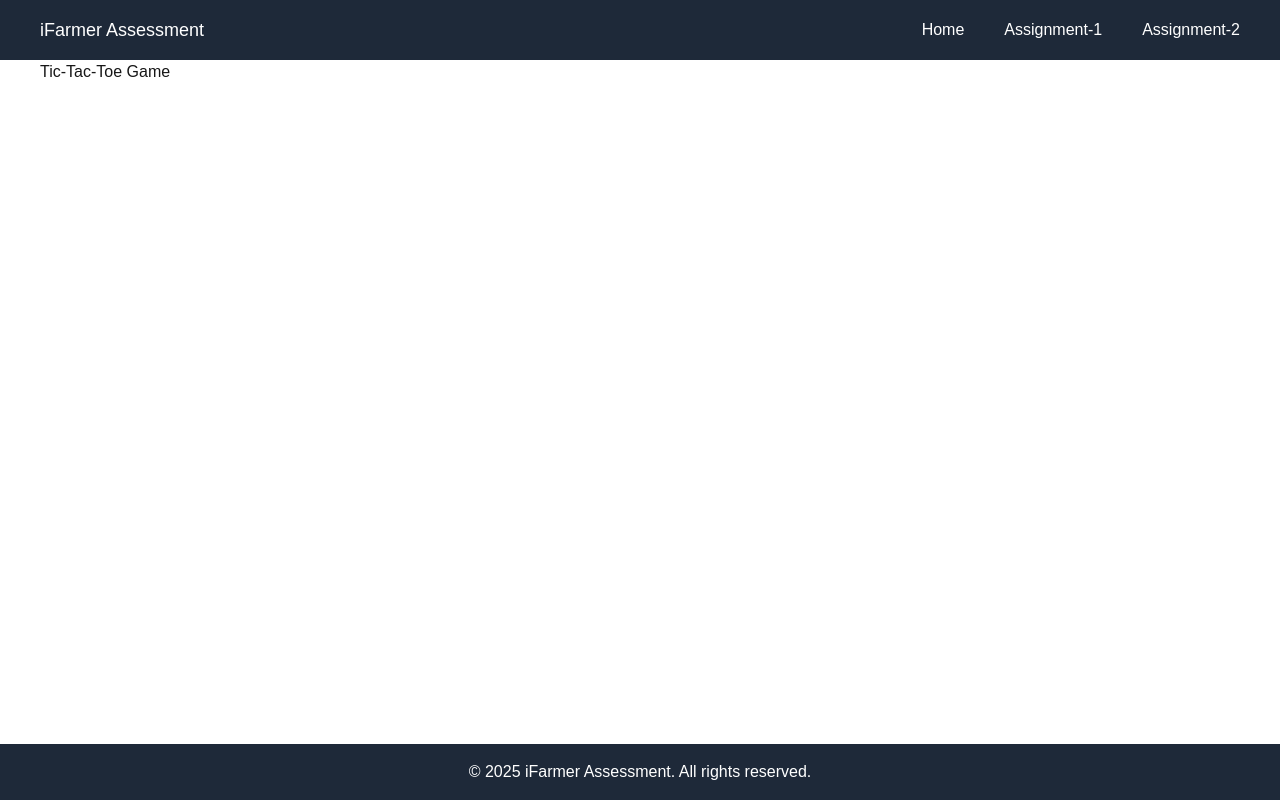
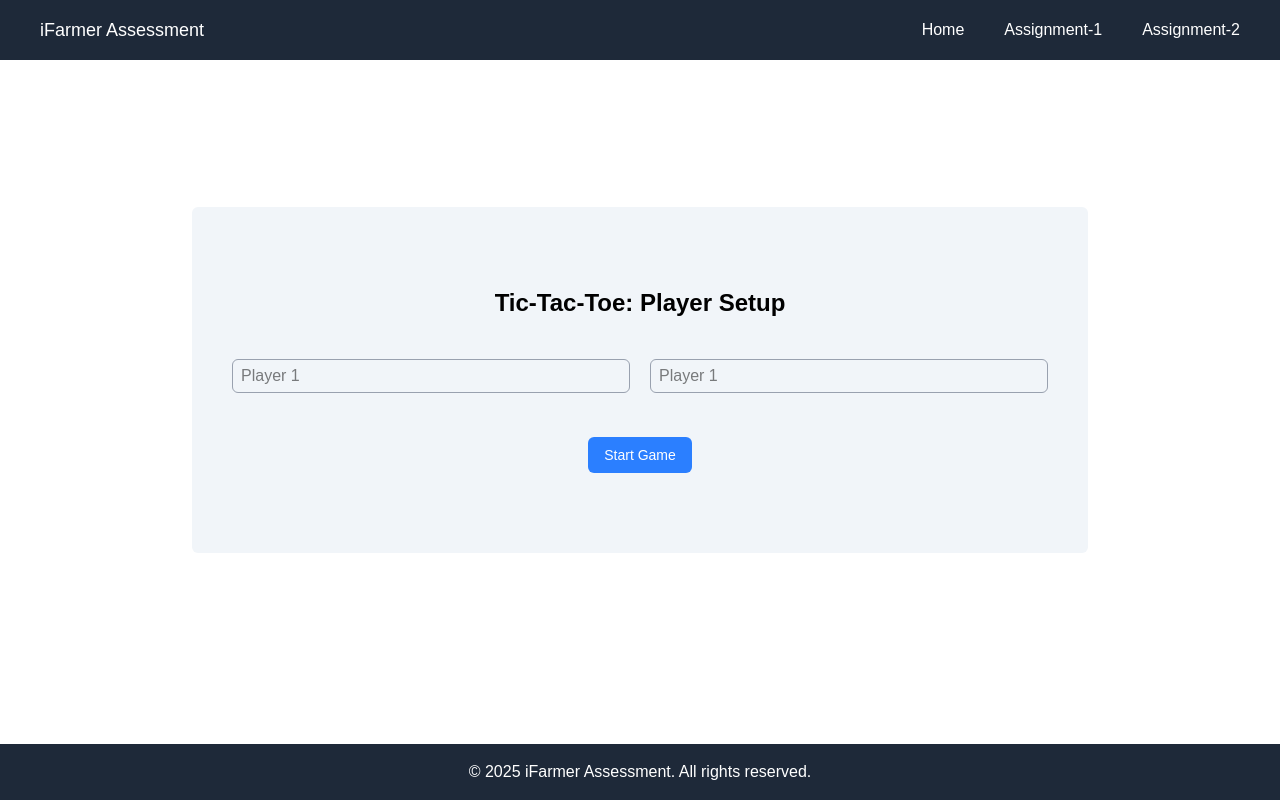
Before and after one commit to mesu-ai/ifarmer-assessment, a Next.js app: page /assignment-1 in a window 1280 px wide. Built offline with nearby package versions, Linux system fonts and the light colour scheme.

Commit message:
feat: tik-tac-toe player setup

```diff
--- /dev/null
+++ b/src/app/assignment-1/game/page.tsx
@@ -0,0 +1,12 @@
+import PageTitle from '@/components/ui/PageTitle';
+import React from 'react';
+
+const GamePage = () => {
+  return (
+    <div className='bg-white'>
+      <PageTitle>Play Tic-Tac-Toe</PageTitle>
+    </div>
+  );
+};
+
+export default GamePage;
--- /dev/null
+++ b/src/app/assignment-1/layout.tsx
@@ -0,0 +1,11 @@
+import React from 'react';
+
+const layout = ({children}: {children: React.ReactNode}) => {
+  return (
+    <div>
+      {children}
+    </div>
+  );
+};
+
+export default layout;
--- a/src/app/assignment-1/page.tsx
+++ b/src/app/assignment-1/page.tsx
@@ -1,11 +1,73 @@
-import React from 'react';
+'use client';
 
-const page = () => {
+import PageTitle from '@/components/ui/PageTitle';
+import { useRouter } from 'next/navigation';
+import React, { FocusEvent, FormEvent, useState } from 'react';
+
+interface PlayerProps {
+  player1: string;
+  player2: string;
+}
+
+const PlayerSetupPage = () => {
+  const router = useRouter();
+  const [players, setPlayers] = useState<PlayerProps>({
+    player1: '',
+    player2: '',
+  });
+
+
+  const handleBlur = (e: FocusEvent<HTMLInputElement>) => {
+    const { name, value } = e.target;
+    const newPlayer = { ...players };
+    newPlayer[name as keyof typeof players] = value;
+    setPlayers(newPlayer);
+  };
+
+  const handleSubmit = (e: FormEvent<HTMLFormElement>) => {
+    e.preventDefault();
+
+    sessionStorage.setItem('players', JSON.stringify(players));
+    router.push('/assignment-1/game');
+  };
+
   return (
-    <div>
-      <h1>Tic-Tac-Toe Game</h1>
+    <div className='flex items-center justify-center min-h-[80vh]'>
+      <div className='bg-slate-100 rounded-md py-20 px-10 max-w-4xl w-full'>
+        <PageTitle>Tic-Tac-Toe: Player Setup</PageTitle>
+        <form
+          onSubmit={handleSubmit}
+          className=' text-black grid md:grid-cols-2 gap-5 mt-6 lg:mt-10'
+        >
+          <input
+            type='text'
+            name='player1'
+            id='player1'
+            className='outline-none border border-gray-400 rounded-md px-2 py-1 focus:border-blue-400'
+            placeholder='Player 1'
+            onBlur={handleBlur}
+            required
+          />
+          <input
+            type='text'
+            name='player2'
+            id='player2'
+            className='outline-none border border-gray-400 rounded-md px-2 py-1 focus:border-blue-400'
+            placeholder='Player 1'
+            onBlur={handleBlur}
+            required
+          />
+
+          <button
+            type='submit'
+            className='md:col-span-2 mt-2 md:mt-6 mx-auto bg-blue-500 hover:bg-blue-600 text-white text-sm px-4 py-2 rounded-md'
+          >
+            Start Game
+          </button>
+        </form>
+      </div>
     </div>
   );
 };
 
-export default page;
+export default PlayerSetupPage;
--- a/src/app/assignment-1/player-setup/page.tsx
+++ /dev/null
@@ -1,13 +0,0 @@
-import React from 'react';
-
-const page = () => {
-  return (
-    <div>
-      <h1 className="text-2xl font-bold mb-8">Tic-Tac-Toe</h1>
-      {/* Additional content can be added here */}
-      <p>This is the player setup page.</p>
-    </div>
-  );
-};
-
-export default page;
--- /dev/null
+++ b/src/components/ui/PageTitle.tsx
@@ -0,0 +1,9 @@
+import React from 'react';
+
+const PageTitle = ({ children }: { children: React.ReactNode } )=> {
+  return (
+    <h1 className='text-center text-black font-semibold text-lg xl:text-2xl'>{children}</h1>
+  );
+};
+
+export default PageTitle;
```
Also changed, not shown: src/app/assignment-1/leaderboard/page.tsx (line endings or trailing spaces).
